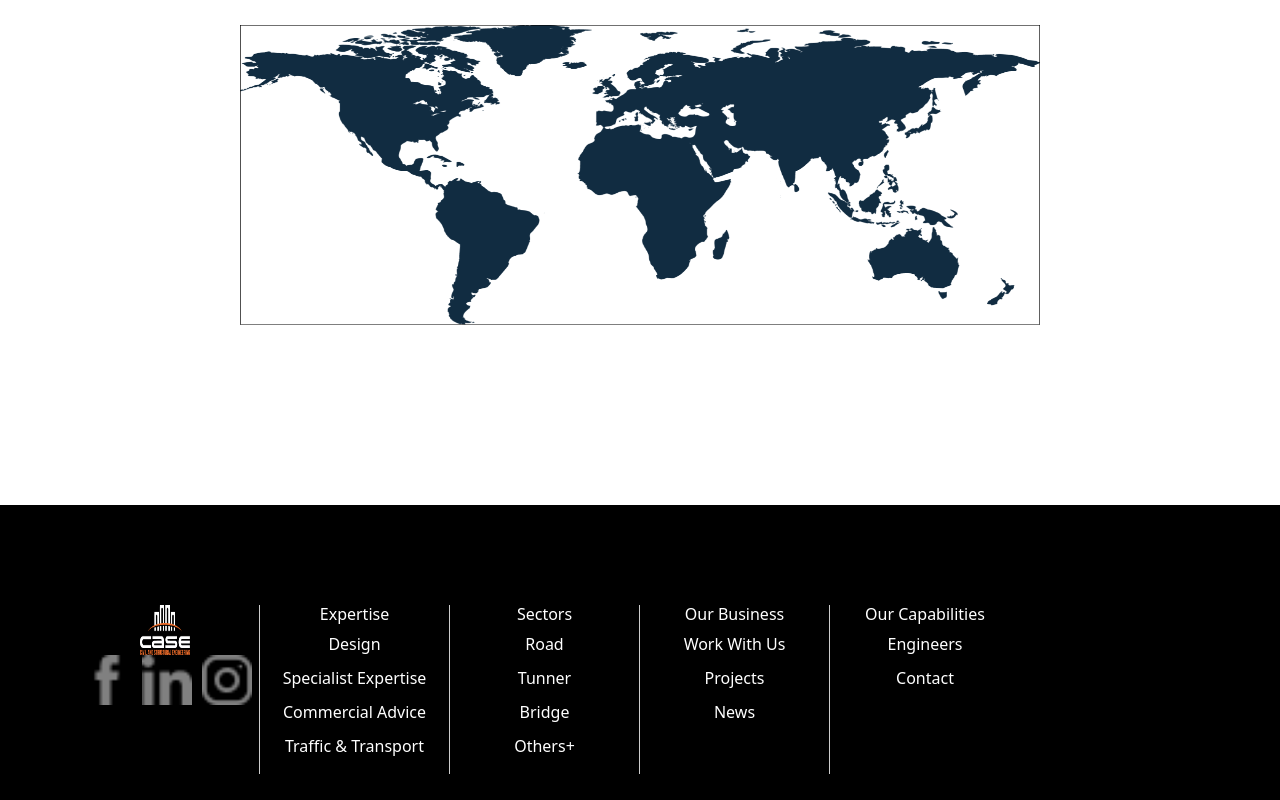
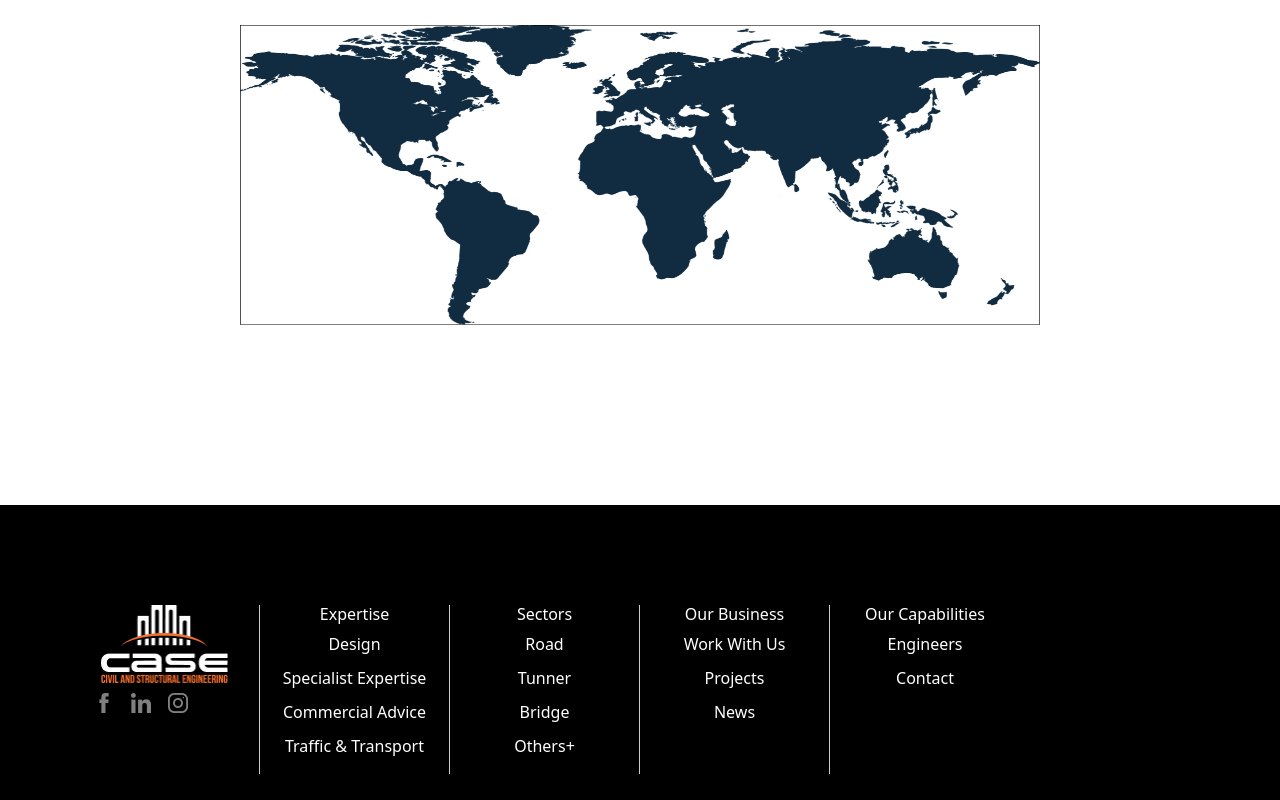
Before and after one commit to arpit353/React_Assignment, a React (Create React App) app: page / in a window 1280 px wide. Shown: the part 5220-6020 px from the top of the page. Built offline with nearby package versions, Linux system fonts and the light colour scheme.

Commit message:
icons n page8

```diff
--- a/src/Components/Page8/Page8.css
+++ b/src/Components/Page8/Page8.css
@@ -1,3 +1,14 @@
+.icons {
+  margin-right: 5px; /* Adjust spacing between icons */
+  margin-top: 10px;
+  margin-left: 12px;
+  width: 20px;
+  height: 20px;
+  align-items: center;
+}
+
+
+
 .footer {
   background-color: #000000;
   padding-top: 0%;
@@ -26,9 +37,9 @@
   margin-bottom: 10px;
 }
 
-.footer-column img {
-  width: 50px;
-  height: 50px;
+.logo {
+  width: 127px;
+  height: 78px;
 }
 
 .footer-column .icon {
@@ -43,6 +54,6 @@
   list-style: none; /* Remove default list styles */
 }
 
-.icons {
-  margin-right: 10px; /* Adjust spacing between icons */
+.ul-image li{
+  display: inline-block;
 }
--- a/src/Components/Page8/Page8.jsx
+++ b/src/Components/Page8/Page8.jsx
@@ -8,7 +8,7 @@ function Page8() {
         <div class="container">
           <div class="row">
             <div class="col-md-2 footer-column">
-              <img src="./Group 1484.png" alt="Image1" />
+              <img src="./Group 1484.png" alt="Image1" className="logo" />
               <ul className="ul-image">
                 <li>
                   <img src="./facebook.png" alt="facebook" className="icons"/>
```
